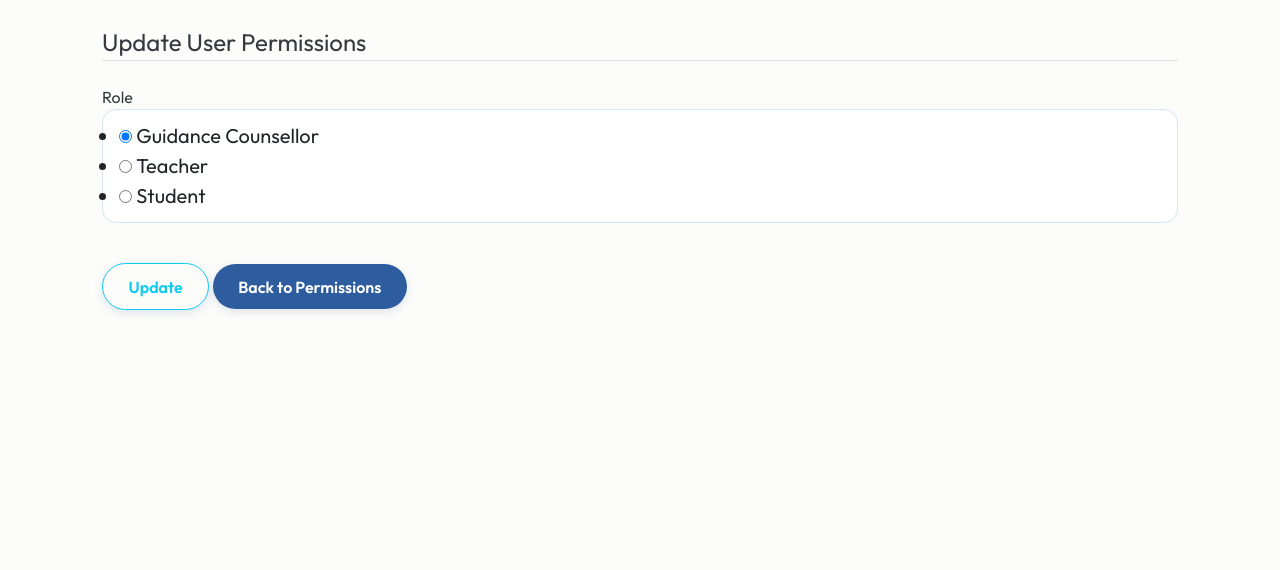
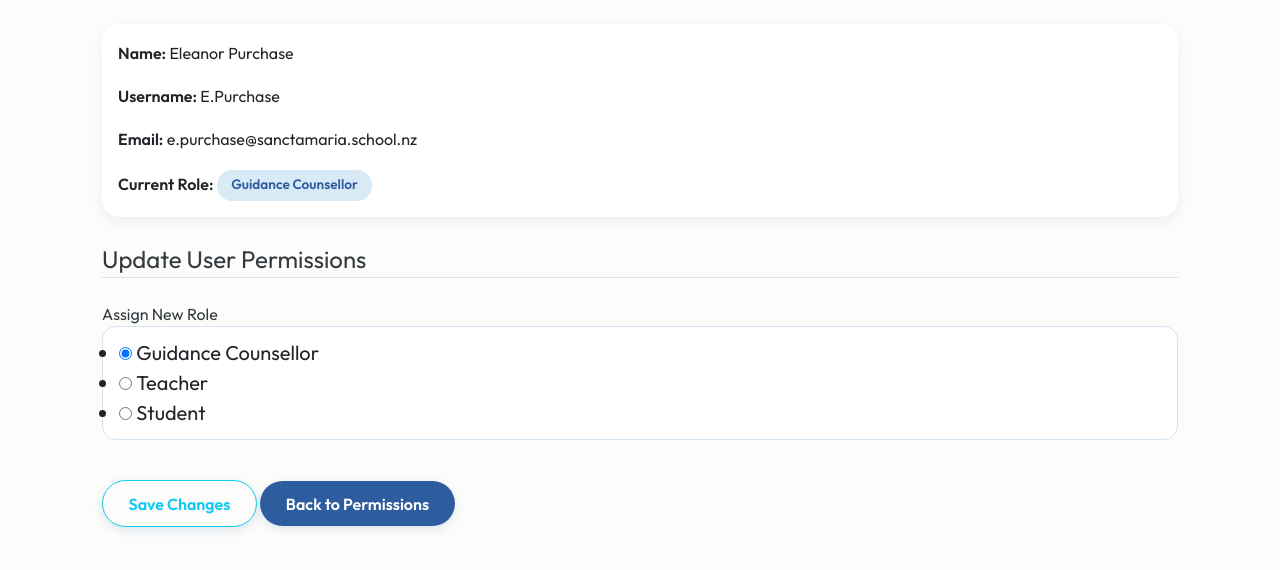
Before and after one commit to vxriantz/Flask_Blog, a Flask app: page /update-user/1 in a window 1280 px wide. Shown: the part 61-631 px from the top of the page. Run offline with Flask 3, Linux system fonts and the light colour scheme; a user stored in the database is signed in; data comes from the database, SQL or seed files in the repository; some libraries are stand-ins or nearby versions.

Commit message:
added card for user details so admin can identify what user's roles they are editing, edited views.py to accommodate for this

```diff
--- a/website/forms.py
+++ b/website/forms.py
@@ -12,5 +12,5 @@ class PostForm(FlaskForm):
     submit = SubmitField('Post')
 
 class UserPermissionUpdateForm(FlaskForm):
-    role = RadioField("Role", choices=[('Guidance Counsellor'), ('Teacher'), ('Student')],validators=[DataRequired()])
-    submit = SubmitField('Update')
+    role = RadioField("Assign New Role", choices=[('Guidance Counsellor'), ('Teacher'), ('Student')],validators=[DataRequired()])
+    submit = SubmitField('Save Changes')
--- a/website/templates/update_permissions.html
+++ b/website/templates/update_permissions.html
@@ -8,6 +8,30 @@
     <div class="content-section">
         <form method="POST" action="">
             {{ form.hidden_tag() }}
+            <div class="card mb-4">
+                <div class="card-body">
+                    <p><strong>Name:</strong>
+                        {{ selected_user.fname }}
+                        {{ selected_user.lname }}
+                    </p>
+                    <p><strong>Username:</strong>
+                        {{ selected_user.username }}
+                    </p>
+                    <p><strong>Email:</strong>
+                        {{ selected_user.email }}
+                    </p>
+                    <p class="mb-0">
+                        <strong>Current Role:</strong>
+                        {% if selected_user.role == "Student" %}
+                            <span class="badge bg-success">Student</span>
+                        {% elif selected_user.role == "Teacher" %}
+                            <span class="badge bg-warning">Teacher</span>
+                        {% else %}
+                            <span class="badge bg-primary">Guidance Counsellor</span>
+                        {% endif %}
+                    </p>
+                </div>
+            </div>
             <!-- permission role form field -->
             <fieldset class="form-group">
                 <legend class="border-bottom mb-4">Update User Permissions</legend>
--- a/website/views.py
+++ b/website/views.py
@@ -68,7 +68,7 @@ def permissions():
 
 # update user permissions route
 @views.route("/update-user/<id>", methods=['GET', 'POST'])
-# user must be logged into an admin (guidance counsellor) account to edt user permissions
+# user must be logged into an admin (guidance counsellor or teacher) account to edt user permissions
 @login_required
 def update_user(id):
     if current_user.role not in ["Teacher", "Guidance Counsellor"]:
@@ -81,14 +81,12 @@ def update_user(id):
         user.role = form.role.data
         db.session.commit()
         flash("User Permissions Updated!", category="success")
-        page = request.args.get('page', 1, type=int)
-        posts = Post.query.order_by(Post.date_created.desc()).paginate(page=page, per_page=4)
         return redirect(url_for('views.permissions'))
 
     elif request.method =='GET':
         form.role.data = user.role
 
-    return render_template("update_permissions.html", form=form, user=current_user, posts=user)
+    return render_template("update_permissions.html", form=form, user=current_user, selected_user=user)
 
 
 
```
